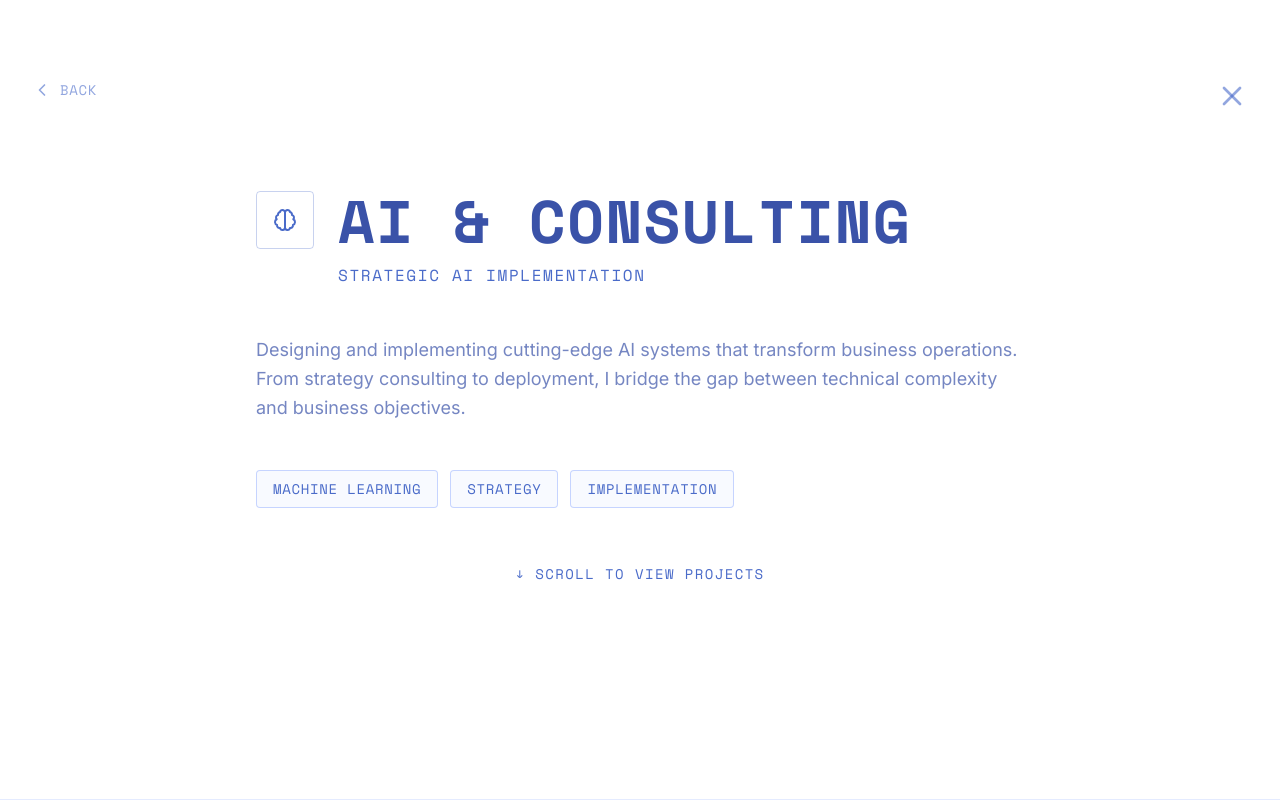
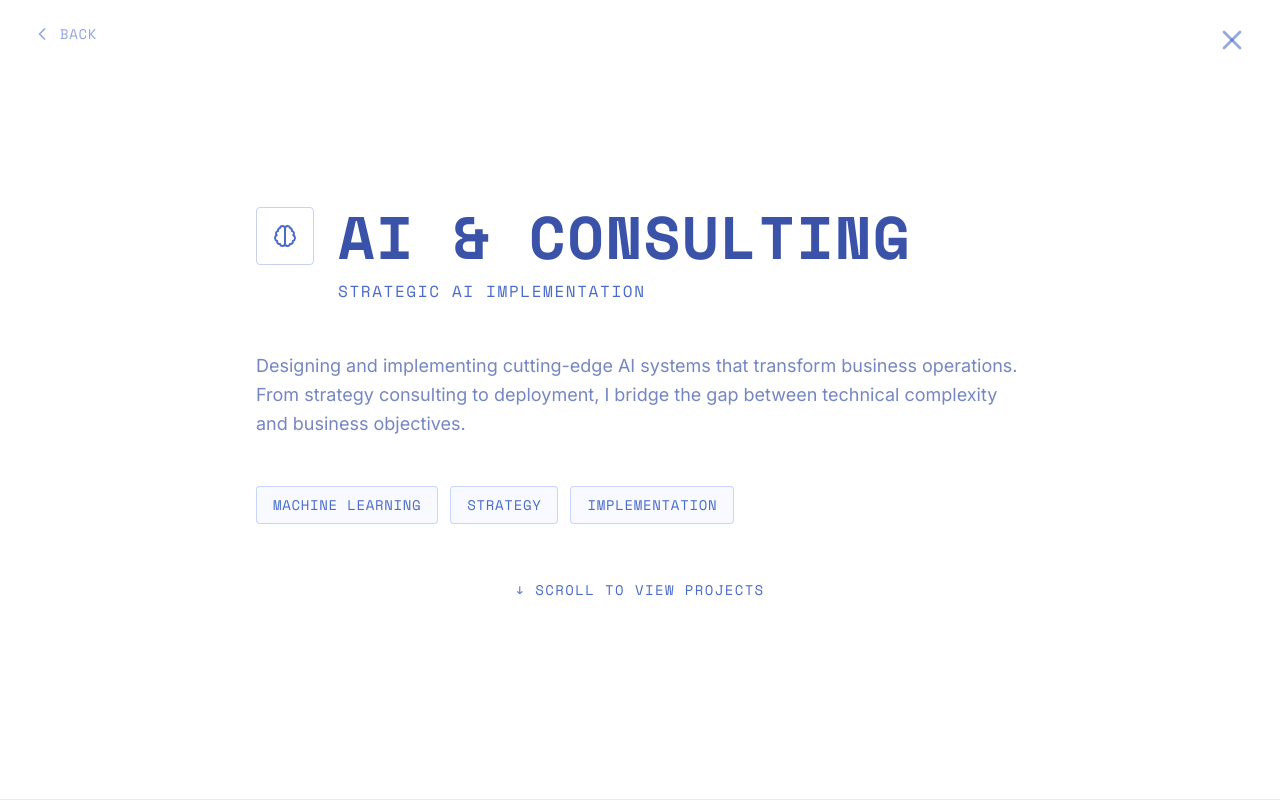
Before and after one commit to DiegoPatterson/StylisticPersonalWebsite, a Next.js app: page / in a window 1280 px wide. Both pictures are taken after a click on the element 346 px from the left and 452 px from the top of the page. Shown: the top 800 px of the page. Built offline with nearby package versions, Linux system fonts and the light colour scheme.

Commit message:
Fixed spacing issue on specialty page

```diff
--- a/src/components/sections/SpecialtyDetail.tsx
+++ b/src/components/sections/SpecialtyDetail.tsx
@@ -101,7 +101,7 @@ const SpecialtyDetail: FC<SpecialtyDetailProps> = ({
       {/* Fixed Close Button - Top Right */}
       <motion.button
         onClick={onClose}
-        className={`fixed top-16 right-4 sm:top-20 sm:right-8 z-40 ${accentColor}/60 hover:${accentColor} transition-colors`}
+        className={`fixed top-4 right-4 sm:top-6 sm:right-8 z-40 ${accentColor}/60 hover:${accentColor} transition-colors`}
         whileHover={{ scale: 1.1 }}
         whileTap={{ scale: 0.95 }}
         title="Close (ESC)"
@@ -112,7 +112,7 @@ const SpecialtyDetail: FC<SpecialtyDetailProps> = ({
       {/* Back Button - Top Left */}
       <motion.button
         onClick={onClose}
-        className={`fixed top-16 left-4 sm:top-20 sm:left-8 z-40 flex items-center gap-2 ${accentColor}/60 hover:${accentColor} transition-colors font-mono text-xs sm:text-sm tracking-wider`}
+        className={`fixed top-4 left-4 sm:top-6 sm:left-8 z-40 flex items-center gap-2 ${accentColor}/60 hover:${accentColor} transition-colors font-mono text-xs sm:text-sm tracking-wider`}
         whileHover={{ scale: 1.05, x: -5 }}
         whileTap={{ scale: 0.95 }}
         title="Go back (ESC)"
@@ -123,7 +123,7 @@ const SpecialtyDetail: FC<SpecialtyDetailProps> = ({
 
       {/* Specialty Header - First Tile (Full viewport height) */}
       <motion.section
-        className={`relative min-h-screen flex flex-col items-center justify-center px-4 sm:px-6 py-24 sm:py-32 pt-20 sm:pt-24 border-b ${accentBorder}`}
+        className={`relative min-h-screen flex flex-col items-center justify-center px-4 sm:px-6 py-4 sm:py-8 border-b ${accentBorder}`}
         initial={{ opacity: 0 }}
         animate={{ opacity: 1 }}
         transition={{ delay: 0.1 }}
```
